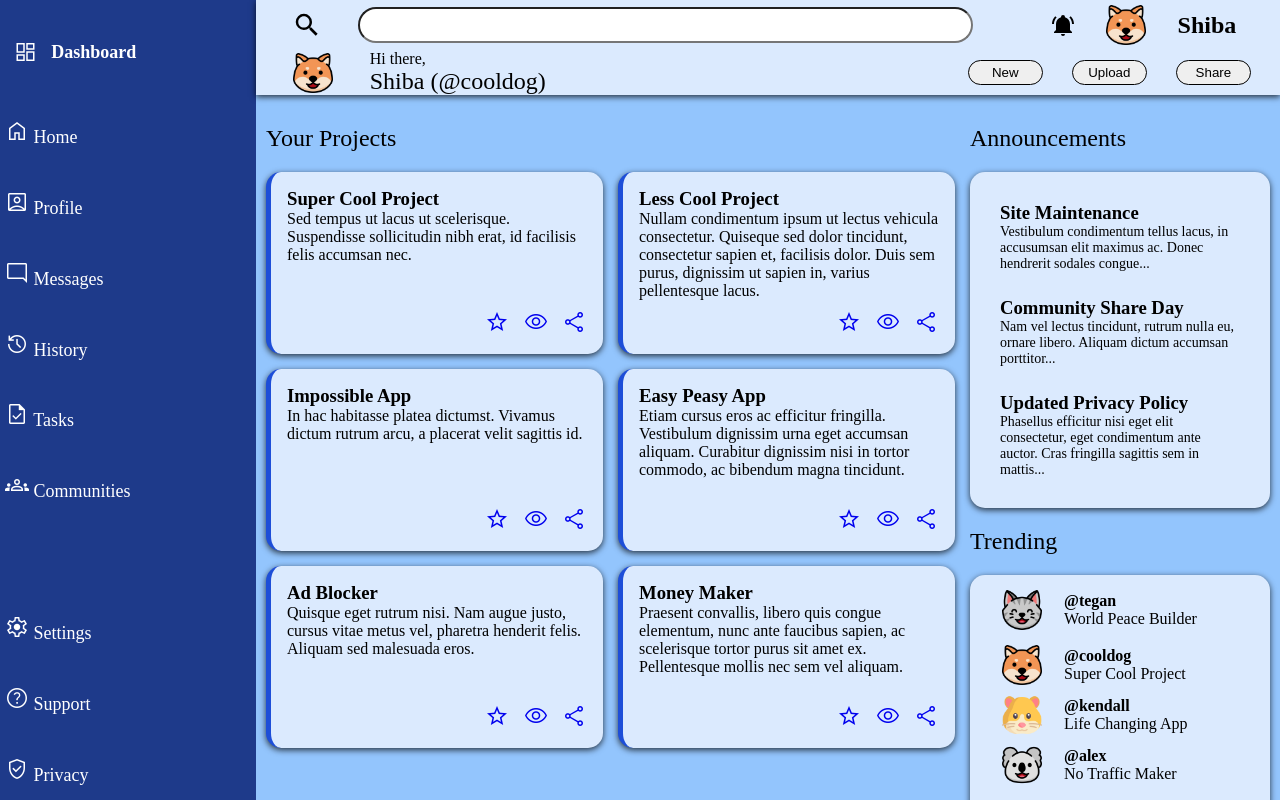
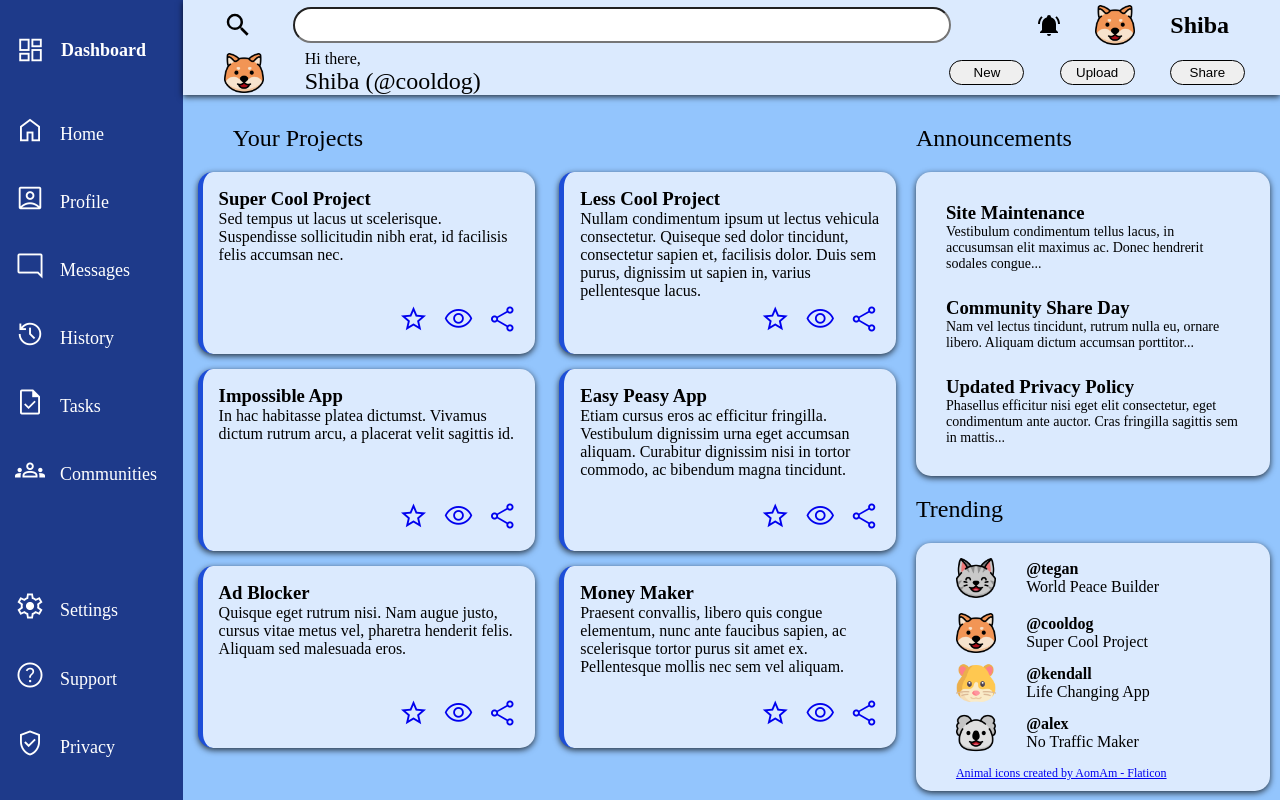
Before and after one commit to 1jeffreyli/admin-dashboard, a plain HTML site: page index.html in a window 1280 px wide. Drawn offline with nearby package versions, Linux system fonts and the light colour scheme.

Commit message:
Restyle and edit sidebar layout

```diff
--- a/index.html
+++ b/index.html
@@ -23,7 +23,7 @@
                         <span class="material-symbols-outlined">
                             home
                         </span>
-                        Home
+                        <p>Home</p>
                     </a>
                 </li>
                 <li>
@@ -31,7 +31,7 @@
                         <span class="material-symbols-outlined">
                             account_box
                         </span>
-                        Profile
+                        <p>Profile</p>
                     </a>
                 </li>
                 <li>
@@ -39,7 +39,7 @@
                         <span class="material-symbols-outlined">
                             mode_comment
                         </span>
-                        Messages
+                        <p>Messages</p>
                     </a>
                 </li>
                 <li>
@@ -47,7 +47,7 @@
                         <span class="material-symbols-outlined">
                             history
                         </span>
-                        History
+                        <p>History</p>
                     </a>
                 </li>
                 <li>
@@ -55,7 +55,7 @@
                         <span class="material-symbols-outlined">
                             task
                         </span>
-                        Tasks
+                        <p>Tasks</p>
                     </a>
                 </li>
                 <li>
@@ -63,7 +63,7 @@
                         <span class="material-symbols-outlined">
                             groups
                         </span>
-                        Communities
+                        <p>Communities</p>
                     </a>
                 </li>
                 <li></li>
@@ -72,7 +72,7 @@
                         <span class="material-symbols-outlined">
                             settings
                         </span>
-                        Settings
+                        <p>Settings</p>
                     </a>
                 </li>
                 <li>
@@ -80,7 +80,7 @@
                         <span class="material-symbols-outlined">
                             help
                         </span>
-                        Support
+                        <p>Support</p>
                     </a>
                 </li>
                 <li>
@@ -88,7 +88,7 @@
                         <span class="material-symbols-outlined">
                             verified_user
                         </span>
-                        Privacy
+                        <p>Privacy</p>
                     </a>
                 </li>
             </ul>
--- a/styles.css
+++ b/styles.css
@@ -17,7 +17,7 @@
     'FILL' 0,
     'wght' 400,
     'GRAD' 0,
-    'opsz' 48
+    'opsz' 48;
   }
 
 body, html {
@@ -36,7 +36,7 @@ img[src*=".png"] {
     min-height: 100%;
     width: auto;
     display: grid;
-    grid-template-columns: 1fr 4fr;
+    grid-template-columns: 1fr 6fr;
     grid-template-rows: 1fr 6fr;
     overflow: auto;
 }
@@ -95,14 +95,22 @@ img[src*=".png"] {
     color: var(--400);
 }
 
+span.material-symbols-outlined {
+    font-size: 30px;
+}
+
 .sidebar-links > li {
-    /* align-self: start; */
-    /* display: grid; */
-    /* grid-template-rows: repeat(auto-fill, minmax(50px, 1fr)); */
-    /* align-items: start; */
-    padding: 5px;
+    padding: 5px 5px 5px 15px;
     text-align: start;
-    /* justify-items: center; */
+}
+
+.sidebar-links > li > a {
+    display: flex;
+    align-items: flex-end;
+}
+
+.sidebar-links > li > a > p {
+    padding-left: 15px;
 }
 
 .header {
@@ -209,6 +217,10 @@ img[src*=".png"] {
 
 .projects {
     grid-column: 1 / 2;
+}
+
+.projects h2 {
+    padding-left: 2.5rem;
 }
 
 .main-content h2 {
```
